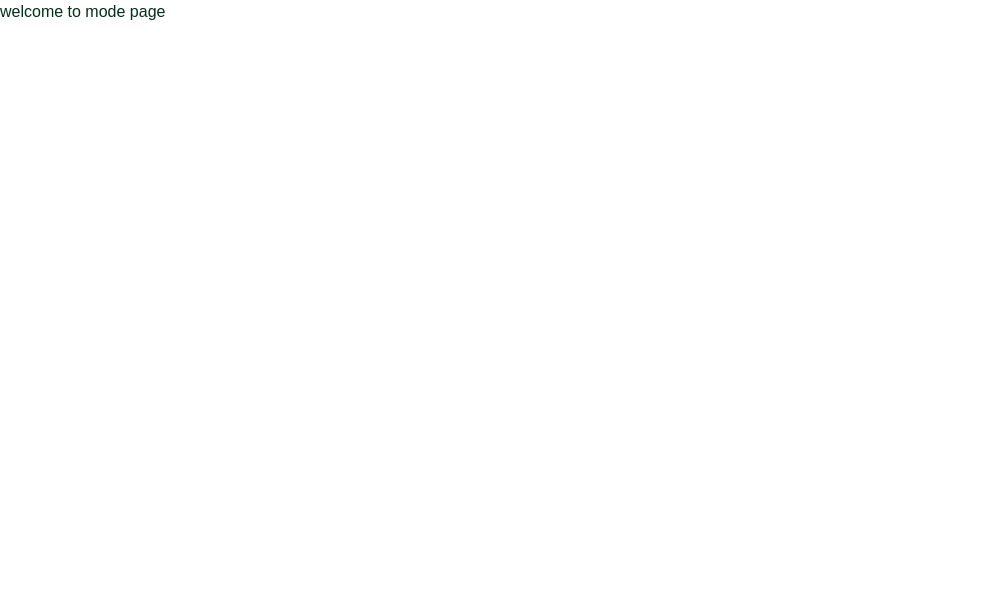
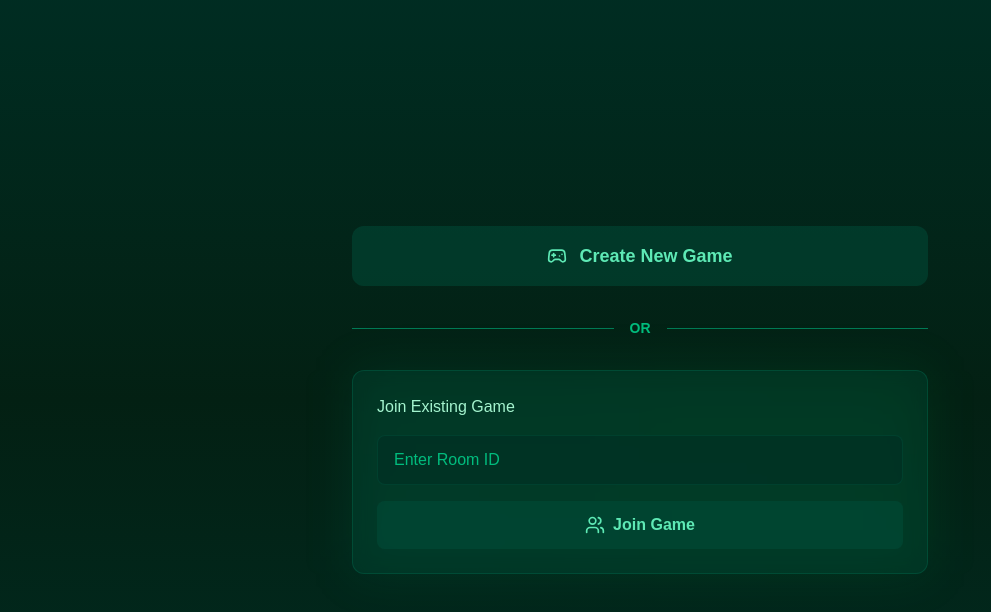
Before and after one commit to Devansh-Sabharwal/TicTacTempo, a Next.js app in the folder zerokanti/: page /mode in a window 1280 px wide. Shown: the top 612 px of the page, without its empty margins (0-991 px from the left). Built offline with nearby package versions, Linux system fonts and the light colour scheme; no server answers.

Commit message:
ui complete

```diff
--- a/zerokanti/app/mode/page.tsx
+++ b/zerokanti/app/mode/page.tsx
@@ -1,9 +1,10 @@
+import Form from '@/components/Form'
 import React from 'react'
 
 export default function page() {
   return (
     <div>
-      welcome to mode page
+      <Form/>
     </div>
   )
 }
--- a/zerokanti/components/Board.tsx
+++ b/zerokanti/components/Board.tsx
@@ -19,13 +19,20 @@ const GameBoard: React.FC<GameBoardProps> = ({
   disabled = false
 }) => {
   const getCellClasses = (index: number) => {
+    const isFade = index === fadeIndex;
+    const value = board[index];
+    const animationClass = value && !isFade ? 'animate-cell-appear' : '';
+
     let classes = [
-      'h-24 w-24', // Size
+      'bg-emerald-800/40',
+      'm-1.5 border border-emerald-300/20',
+      'h-32 w-32', // Size
       'flex items-center justify-center', // Layout
-      'text-4xl font-bold', // Text
-      'border-2 rounded-lg', // Border
+      'text-5xl font-bold', // Text
+      'rounded-xl',
       'transition-all duration-200', // Animation
-      'cursor-pointer' // Interaction
+      'cursor-pointer', // Interaction
+      animationClass
     ];
 
     if (disabled) {
@@ -33,25 +40,32 @@ const GameBoard: React.FC<GameBoardProps> = ({
     }
 
     if (winningLine?.includes(index)) {
-      classes.push('bg-green-100 border-green-500 shadow-md');
+      classes.push('bg-emerald-500/60 shadow-md animate-winning-pulse');
     } else if (lastMove === index) {
       classes.push('bg-blue-50 border-blue-300');
-    } else {
-      classes.push('border-gray-300 hover:bg-gray-50');
     }
 
     return classes.join(' ');
   };
 
   const getSymbolClasses = (symbol: string | null,index:number) => {
-    if (!symbol) return '';
-    if(index==fadeIndex) return symbol === 'X' ? 'text-red-300' : 'text-blue-300';
-    return symbol === 'X' ? 'text-red-500' : 'text-blue-500';
+    const isFade = index === fadeIndex;
+    const value = board[index];
+    const textColor = value === 'O'
+    ? isFade
+      ? 'text-teal-200/15'
+      : 'text-teal-300'
+    : value === 'X'
+      ? isFade
+        ? 'text-green-200/30'
+        : 'text-green-300'
+      : '';
+    return textColor;
   };
 
   return (
     <div
-      className="grid grid-cols-3 gap-2 my-6"
+      className="grid grid-cols-3  bg-emerald-900/70 rounded-2xl sm:p-4"
       data-testid="game-board"
     >
       {board.map((cell, index) => (
--- a/zerokanti/components/Cell.tsx
+++ /dev/null
@@ -1,18 +0,0 @@
-interface CellProps{
-    symbol:'O'|'X'
-    onClick:()=>void
-}
-export default function Cell(props:CellProps) {
-  return (
-    <div className={`bg-black h-20 w-20 flex items-center justify-center
-                 text-4xl md:text-5xl lg:text-6xl font-bold rounded-lg  ${props.symbol === 'X' ? 'text-red-500' : 'text-blue-400'}`}
-                 onClick={props.onClick}
-                 >
-      {props.symbol && (
-        <span className="animate-pop-in">
-          {props.symbol}
-        </span>
-      )}
-    </div>
-  )
-}
--- /dev/null
+++ b/zerokanti/components/Form.tsx
@@ -0,0 +1,13 @@
+import TicTacToeGame from '@/game/tictac'
+import React from 'react'
+
+export default function Form() {
+  return (
+    <div className='min-h-screen min-w-screen bg-gradient-to-b from-emerald-950 via-green-1000 to-emerald-950
+    flex justify-center items-center'>
+      <div className='p-4 rounded-2xl'>
+            <TicTacToeGame/>
+      </div>
+    </div>
+  )
+}
--- a/zerokanti/components/GameControls.tsx
+++ b/zerokanti/components/GameControls.tsx
@@ -1,5 +1,5 @@
-// components/GameControls.tsx
 import React from 'react';
+import { Gamepad2, Users } from 'lucide-react';
 
 interface GameControlsProps {
   connected: boolean;
@@ -18,28 +18,45 @@ const GameControls: React.FC<GameControlsProps> = ({
   onInputChange,
   isLoading = false
 }) => {
-  return (
-    <div className="space-y-4 animate-fade-in">
+  return (<div>
+    <div className="flex flex-col justify-center gap-4 w-xl">
       <button
         onClick={onCreateRoom}
         disabled={!connected || isLoading}
         className={`
-          w-full py-3 px-4 rounded-lg
-          transition-all duration-200
+          w-full py-4 px-6 rounded-xl
+          transition-all duration-300 transform
+          flex items-center justify-center gap-3
+          font-semibold text-lg
           ${connected && !isLoading
-            ? 'bg-green-500 hover:bg-green-600 text-white shadow-md'
-            : 'bg-gray-300 text-gray-500 cursor-not-allowed'}
-          flex items-center justify-center
+            ? 'bg-gradient-to-r from-emerald-500 to-green-600 hover:from-emerald-600 hover:to-green-700 text-white shadow-lg hover:shadow-emerald-500/20 hover:scale-102'
+            : 'bg-emerald-900/50 text-emerald-300 cursor-not-allowed'}
         `}
       >
         {isLoading ? (
-          <span className="animate-pulse">Creating Room...</span>
+          <div className="flex items-center gap-2">
+            <div className="animate-spin h-5 w-5 border-2 border-emerald-300 border-t-transparent rounded-full"/>
+            <span>Creating Room...</span>
+          </div>
         ) : (
-          'Create New Game'
+          <>
+            <Gamepad2 className="w-5 h-5" />
+            <span>Create New Game</span>
+          </>
         )}
+
       </button>
+      <div className="flex items-center my-4">
+        <div className="flex-grow h-px bg-emerald-700"></div>
+        <span className="px-4 text-emerald-500 font-bold text-sm">OR</span>
+        <div className="flex-grow h-px bg-emerald-700"></div>
+      </div>
+      <div className="relative">
+        <div className="absolute inset-0 bg-gradient-to-r from-emerald-500/10 to-green-500/10 rounded-xl blur-xl"/>
+        <div className="relative bg-emerald-900/30 backdrop-blur-sm border border-emerald-800/50 rounded-xl p-6">
+          <h3 className="text-emerald-200 font-medium mb-4">Join Existing Game</h3>
 
-      <div className="flex space-x-2">
+          <div className="space-y-4">
             <input
               type="text"
               value={inputRoomId}
@@ -47,27 +64,34 @@ const GameControls: React.FC<GameControlsProps> = ({
               placeholder="Enter Room ID"
               disabled={!connected || isLoading}
               className={`
-            flex-1 border rounded-lg px-4 py-2
+                w-full bg-emerald-950/50 border rounded-lg px-4 py-3
+                text-white placeholder-emerald-500
                 ${!connected || isLoading
-              ? 'bg-gray-100 cursor-not-allowed'
-              : 'focus:ring-2 focus:ring-blue-300'}
+                  ? 'border-emerald-900/50 cursor-not-allowed'
+                  : 'border-emerald-700/50 focus:border-emerald-500 focus:ring-2 focus:ring-emerald-500/20'}
                 transition-all duration-200
               `}
               aria-label="Room ID input"
             />
+
             <button
               onClick={onJoinRoom}
               disabled={!connected || !inputRoomId || isLoading}
               className={`
-            py-2 px-6 rounded-lg
-            transition-all duration-200
+                w-full py-3 px-6 rounded-lg
+                flex items-center justify-center gap-2
+                font-semibold transition-all duration-300
                 ${connected && inputRoomId && !isLoading
-              ? 'bg-blue-500 hover:bg-blue-600 text-white shadow-md'
-              : 'bg-gray-300 text-gray-500 cursor-not-allowed'}
+                  ? 'bg-emerald-600 hover:bg-emerald-700 text-white shadow-md hover:shadow-emerald-500/20'
+                  : 'bg-emerald-900/50 text-emerald-300 cursor-not-allowed'}
               `}
             >
-          Join
+              <Users className="w-5 h-5" />
+              <span>Join Game</span>
             </button>
+          </div>
+        </div>
+      </div>
     </div>
     </div>
   );
--- a/zerokanti/game/tictac.tsx
+++ b/zerokanti/game/tictac.tsx
@@ -159,24 +159,9 @@ export default function TicTacToeGame() {
     setTimeout(() => setErrorMessage(''), 3000);
   };
 
-  return <div className="bg-gradient-to-r from-purple-500 to-pink-500 max-w-md mx-auto p-6 rounded-2xl shadow-[0_8px_30px_rgb(0,0,0,0.12)] overflow-hidden relative animate-fade-in">
-      {/* Decorative elements */}
-      <div className="absolute top-0 left-0 w-full h-full bg-white/10 backdrop-blur-[1px] z-0"></div>
-      <div className="absolute -top-24 -left-24 w-48 h-48 bg-yellow-300/20 rounded-full blur-3xl"></div>
-      <div className="absolute -bottom-24 -right-24 w-48 h-48 bg-blue-300/20 rounded-full blur-3xl"></div>
+  return <div className="bg-transparent">
 
-      {/* Content container */}
-      <div className="relative z-10 flex flex-col items-center">
-        {/* Title with decorative elements */}
-        <div className="relative mb-8 w-full">
-          <h1 className="text-3xl font-extrabold text-white text-center tracking-wide drop-shadow-md">
-            <span className="bg-clip-text text-transparent bg-gradient-to-r from-white to-pink-100">
-              Tic Tac Tempo
-            </span>
-          </h1>
-          <div className="h-1 w-24 bg-gradient-to-r from-yellow-300 to-pink-300 rounded-full mx-auto mt-2"></div>
-        </div>
-
+      <div>
         {!roomId ? (
           <GameControls
             connected={connected}
@@ -186,7 +171,7 @@ export default function TicTacToeGame() {
             onInputChange={(e) => setInputRoomId(e.target.value.toUpperCase())}
           />
         ) : (
-          <>
+          <div>
             <GameStatus
               roomId={roomId}
               playerSymbol={playerSymbol}
@@ -219,7 +204,7 @@ export default function TicTacToeGame() {
                 Play Again
               </button>
             )}
-          </>
+          </div>
         )}
 
         <ErrorMessage message={errorMessage} />
```
Also changed, not shown: zerokanti/components/GameStatus.tsx (+44 -24 lines), 1 other file (tests, documents, lock files or other folders). Lines whose indentation alone changed are shown as unchanged.
